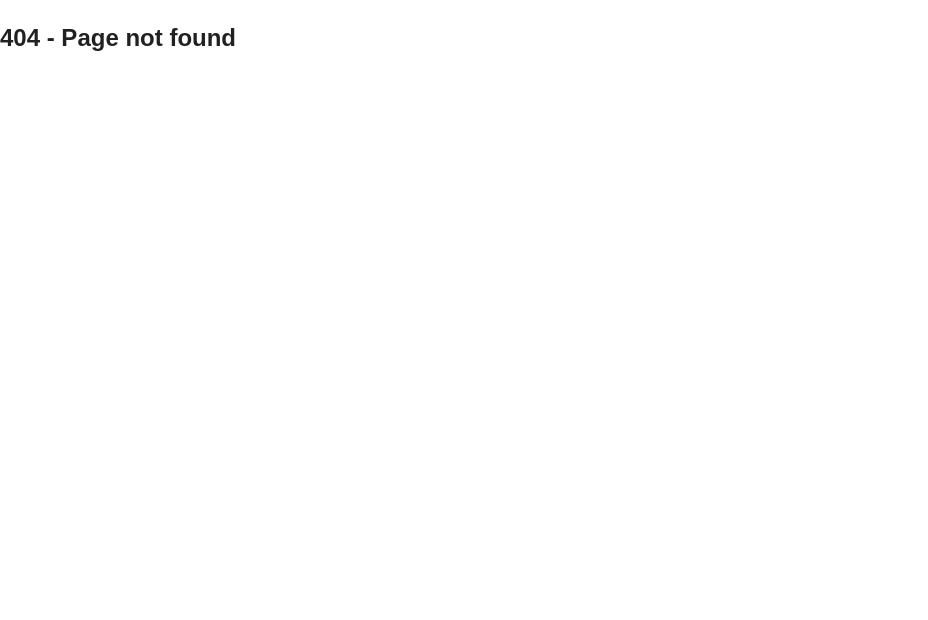
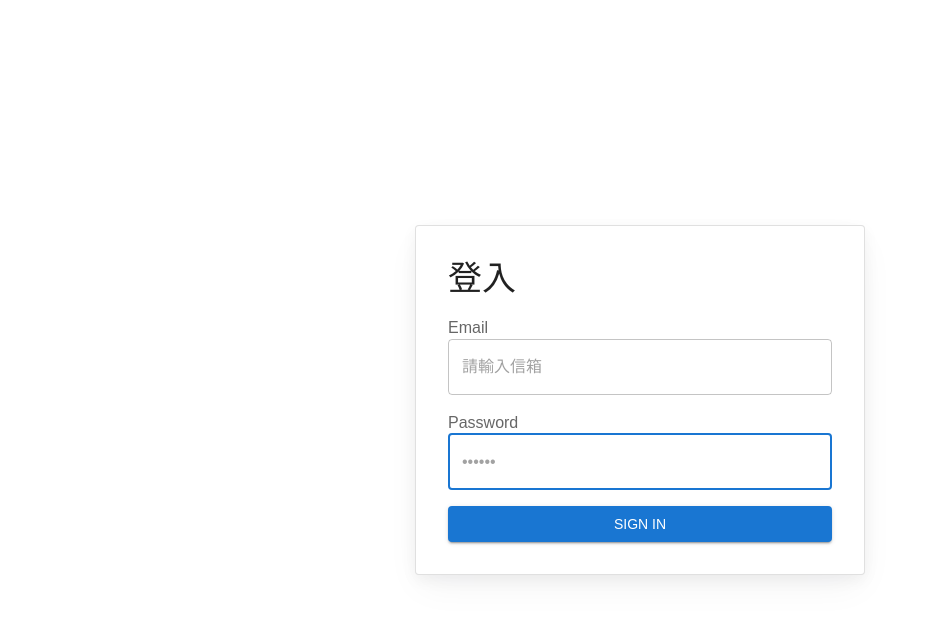
Before and after one commit to gkfat/todoless, a React (Vite) app in the folder client/: page /login in a window 1280 px wide. Before the commit this address had no page. Shown: the top 620 px of the page, without its empty margins (0-928 px from the left). Built offline with nearby package versions, Linux system fonts and the light colour scheme.

Commit message:
feat(client): 開始實作登入頁

```diff
--- a/client/eslint.config.mjs
+++ b/client/eslint.config.mjs
@@ -45,6 +45,8 @@ export default tseslint.config(
             ],
             'array-element-newline': ['error', { minItems: 3 }],
             '@typescript-eslint/no-namespace': 'off',
+            'no-unused-vars': 'warn',
+            '@typescript-eslint/no-unused-vars': 'warn',
         },
     },
 
--- a/client/package.json
+++ b/client/package.json
@@ -41,5 +41,6 @@
     "typescript-eslint": "^8.24.1",
     "vite": "^6.2.0",
     "vite-plugin-eslint": "^1.8.1"
-  }
+  },
+  "packageManager": "pnpm@9.15.2+sha512.93e57b0126f0df74ce6bff29680394c0ba54ec47246b9cf321f0121d8d9bb03f750a705f24edc3c1180853afd7c2c3b94196d0a3d53d3e069d9e2793ef11f321"
 }
--- a/client/src/boot/index.tsx
+++ b/client/src/boot/index.tsx
@@ -3,10 +3,7 @@ import { StrictMode } from 'react';
 import { Provider } from 'react-redux';
 import { RouterProvider } from 'react-router-dom';
 
-import {
-    CssBaseline,
-    ThemeProvider,
-} from '@mui/material';
+import { ThemeProvider } from '@mui/material';
 import {
     QueryClient,
     QueryClientProvider,
@@ -25,8 +22,6 @@ export function boot() {
             <Provider store={store}>
                 <QueryClientProvider client={queryClient}>
                     <ThemeProvider theme={theme}>
-                        {/* 重置瀏覽器預設樣式 */}
-                        <CssBaseline/>
                         <RouterProvider router={router} />
                     </ThemeProvider>
                 </QueryClientProvider>
--- /dev/null
+++ b/client/src/components/AuthGuard.tsx
@@ -0,0 +1,17 @@
+import { useSelector } from 'react-redux';
+import {
+    Navigate,
+    Outlet,
+} from 'react-router-dom';
+
+import { RootState } from '../store';
+
+const AuthGuard = () => {
+    const isAuthenticated = useSelector((state: RootState) => {
+        return state.auth.isAuthenticated;
+    });
+
+    return isAuthenticated ? <Outlet /> : <Navigate to="/login" replace />;
+};
+
+export default AuthGuard;
--- /dev/null
+++ b/client/src/pages/login/LoginPage.tsx
@@ -0,0 +1,155 @@
+import {
+    FormEvent,
+    useState,
+} from 'react';
+
+import {
+    Box,
+    Button,
+    Card as MuiCard,
+    CssBaseline,
+    FormControl,
+    FormLabel,
+    Stack,
+    styled,
+    TextField,
+    Typography,
+} from '@mui/material';
+
+const Card = styled(MuiCard)(({ theme }) => ({
+    display: 'flex',
+    flexDirection: 'column',
+    alignSelf: 'center',
+    width: '100%',
+    padding: theme.spacing(4),
+    gap: theme.spacing(2),
+    margin: 'auto',
+    [theme.breakpoints.up('sm')]: { maxWidth: '450px' },
+    boxShadow:
+      'hsla(220, 30%, 5%, 0.05) 0px 5px 15px 0px, hsla(220, 25%, 10%, 0.05) 0px 15px 35px -5px',
+    ...theme.applyStyles('dark', {
+        boxShadow:
+        'hsla(220, 30%, 5%, 0.5) 0px 5px 15px 0px, hsla(220, 25%, 10%, 0.08) 0px 15px 35px -5px',
+    }),
+}));
+
+const SignInContainer = styled(Stack)(({ theme }) => ({
+    height: 'calc((1 - var(--template-frame-height, 0)) * 100dvh)',
+    minHeight: '100%',
+}));
+
+const Login = () => {
+    const [emailError, setEmailError] = useState(false);
+    const [emailErrorMessage, setEmailErrorMessage] = useState('');
+    const [passwordError, setPasswordError] = useState(false);
+    const [passwordErrorMessage, setPasswordErrorMessage] = useState('');
+    const [open, setOpen] = useState(false);
+
+    const handleSubmit = (event: FormEvent<HTMLFormElement>) => {
+        if (emailError || passwordError) {
+            event.preventDefault();
+            return;
+        }
+    };
+
+    const validateInputs = () => {
+        const email = document.getElementById('email') as HTMLInputElement;
+        const password = document.getElementById('password') as HTMLInputElement;
+
+        let isValid = true;
+
+        if (!email.value || !/\S+@\S+\.\S+/.test(email.value)) {
+            setEmailError(true);
+            setEmailErrorMessage('Please enter a valid email address.');
+            isValid = false;
+        } else {
+            setEmailError(false);
+            setEmailErrorMessage('');
+        }
+
+        if (!password.value || password.value.length < 6) {
+            setPasswordError(true);
+            setPasswordErrorMessage('Password must be at least 6 characters long.');
+            isValid = false;
+        } else {
+            setPasswordError(false);
+            setPasswordErrorMessage('');
+        }
+
+        return isValid;
+    };
+
+    return (
+        <div>
+            <CssBaseline />
+
+            <SignInContainer direction="column" justifyContent="space-between">
+                <Card variant="outlined">
+                    <Typography
+                        component="h1"
+                        variant="h4"
+                        sx={{ width: '100%' }}
+                    >
+                        登入
+                    </Typography>
+                    <Box
+                        component="form"
+                        onSubmit={handleSubmit}
+                        noValidate
+                        sx={{
+                            display: 'flex',
+                            flexDirection: 'column',
+                            width: '100%',
+                            gap: 2,
+                        }}
+                    >
+                        <FormControl>
+                            <FormLabel htmlFor="email">Email</FormLabel>
+                            <TextField
+                                error={emailError}
+                                helperText={emailErrorMessage}
+                                id="email"
+                                placeholder="請輸入信箱"
+                                autoComplete="email"
+                                required
+                                fullWidth
+                                variant="outlined"
+                                color={emailError ? 'error': 'primary'}
+                            />
+                        </FormControl>
+
+                        <FormControl>
+                            <FormLabel htmlFor="password">Password</FormLabel>
+                            <TextField
+                                error={passwordError}
+                                helperText={passwordErrorMessage}
+                                name="password"
+                                placeholder="••••••"
+                                type="password"
+                                id="password"
+                                autoComplete="current-password"
+                                autoFocus
+                                required
+                                fullWidth
+                                variant="outlined"
+                                color={passwordError ? 'error' : 'primary'}
+                            />
+                        </FormControl>
+
+                        {/* <ForgotPassword open={open} handleClose={handleClose} /> */}
+                        <Button
+                            type="submit"
+                            fullWidth
+                            variant="contained"
+                            onClick={validateInputs}
+                        >
+                            Sign in
+                        </Button>
+                    </Box>
+                </Card>
+            </SignInContainer>
+        </div>
+    );
+};
+
+export default Login;
--- a/client/src/routes/index.tsx
+++ b/client/src/routes/index.tsx
@@ -1,6 +1,8 @@
 import { createBrowserRouter } from 'react-router-dom';
 
+import AuthGuard from '../components/AuthGuard';
 import { Layout } from '../layout/Layout';
+import LoginPage from '../pages/login/LoginPage';
 import { homeRoutes } from './home';
 import { notfoundRoutes } from './notfound';
 
@@ -8,6 +10,14 @@ export const router = createBrowserRouter([
     {
         path: '/',
         element: <Layout />,
-        children: [...homeRoutes, ...notfoundRoutes],
+        children: [
+            {
+                element: <AuthGuard />,
+                children: [...homeRoutes],
+            }, ...notfoundRoutes,
+        ],
+    }, {
+        path: '/login',
+        element: <LoginPage />,
     },
 ]);
--- /dev/null
+++ b/client/src/store/authSlice.ts
@@ -0,0 +1,38 @@
+import {
+    createSlice,
+    PayloadAction,
+} from '@reduxjs/toolkit';
+
+const TOKEN = 'todoless-token';
+
+interface AuthState {
+    isAuthenticated: boolean;
+    token: string | null;
+}
+
+const initialState: AuthState = {
+    isAuthenticated: !!localStorage.getItem(TOKEN),
+    token: localStorage.getItem(TOKEN) || null,
+};
+
+const authSlice = createSlice({
+    name: 'auth',
+    initialState,
+    reducers: {
+        login: (state, action: PayloadAction<string>) => {
+            state.isAuthenticated = true;
+            state.token = action.payload;
+            localStorage.setItem(TOKEN, action.payload);
+        },
+        logout: (state) => {
+            state.isAuthenticated = false;
+            state.token = null;
+            localStorage.removeItem(TOKEN);
+        },
+    },
+});
+
+export const {
+    login, logout,
+} = authSlice.actions;
+export default authSlice.reducer;
--- a/client/src/store/rootReducer.ts
+++ b/client/src/store/rootReducer.ts
@@ -1,5 +1,7 @@
 import { combineReducers } from '@reduxjs/toolkit';
 
-const rootReducer = combineReducers({});
+import authReducer from './authSlice';
+
+const rootReducer = combineReducers({ auth: authReducer });
 
 export default rootReducer;
```
